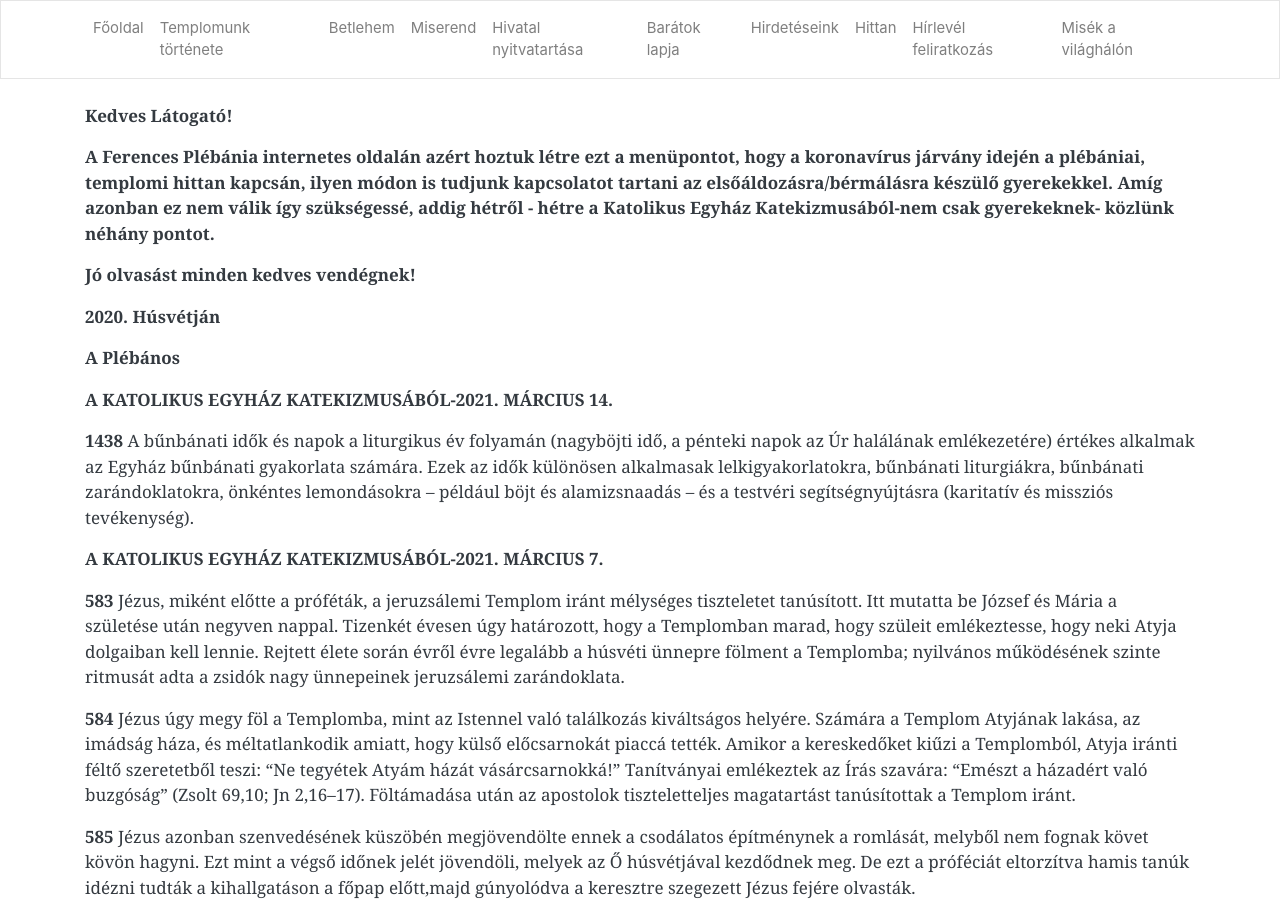
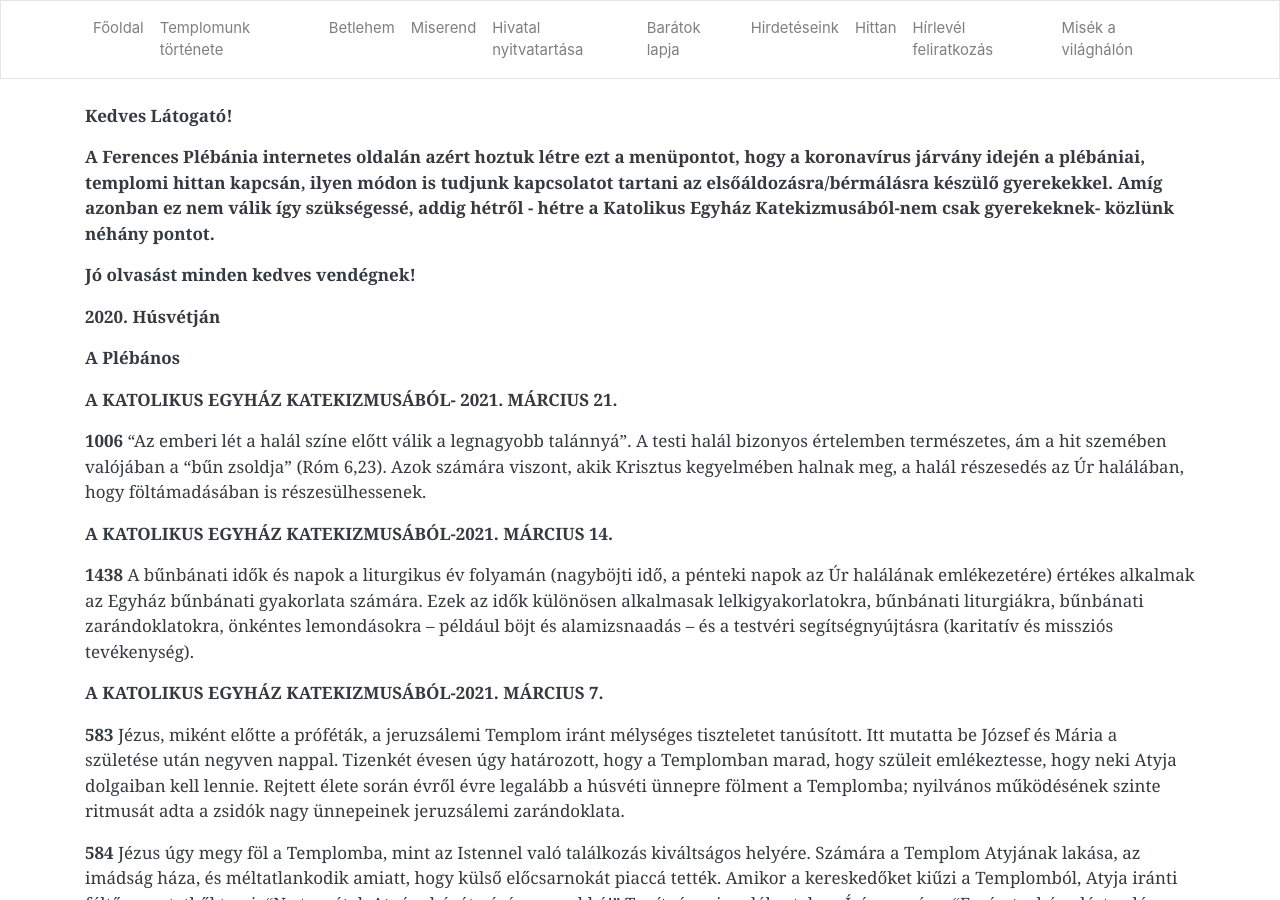
Before and after one commit to pecsi-ferences/pecsi-ferences.github.io, a Jekyll site: the page built from hittan.md, in a window 1280 px wide and 900 px high. Built offline with Jekyll 4.4.1, drawn with Linux system fonts in a browser that asks for light colours; nearby versions of some CDN libraries.

Commit message:
Update from Forestry.io Zoltán Dohány updated hittan.md

```diff
--- a/hittan.md
+++ b/hittan.md
@@ -12,6 +12,10 @@ title: Hittan
 **2020. Húsvétján**
 
 **A Plébános**
+
+**A KATOLIKUS EGYHÁZ KATEKIZMUSÁBÓL- 2021. MÁRCIUS 21.**
+
+**1006** "Az emberi lét a halál színe előtt válik a legnagyobb talánnyá". A testi halál bizonyos értelemben természetes, ám a hit szemében valójában a "bűn zsoldja" (Róm 6,23). Azok számára viszont, akik Krisztus kegyelmében halnak meg, a halál részesedés az Úr halálában, hogy föltámadásában is részesülhessenek.
 
 **A KATOLIKUS EGYHÁZ KATEKIZMUSÁBÓL-2021. MÁRCIUS 14.**
 
```
